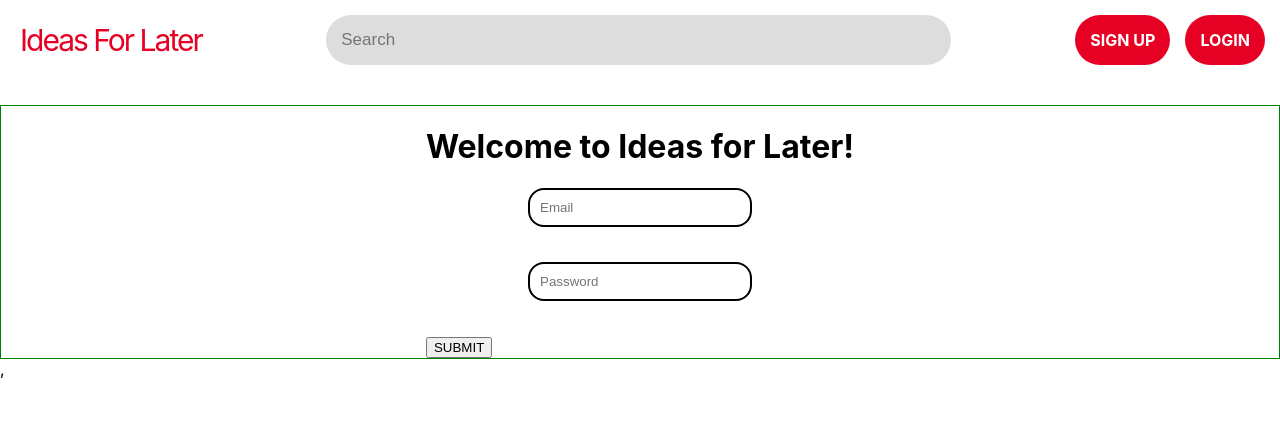
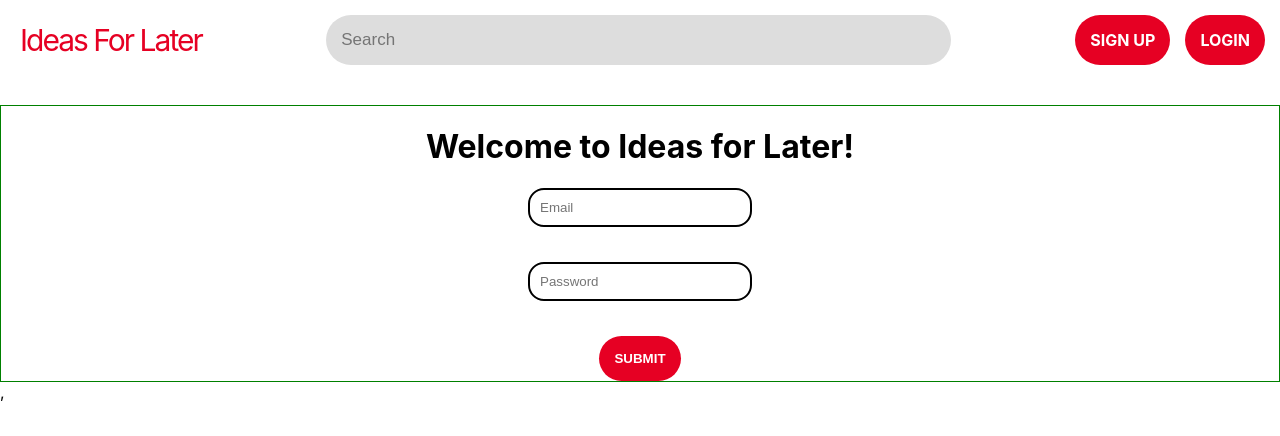
Before and after one commit to sblum55/ideas-for-later-front, a React (Create React App) app: page /login in a window 1280 px wide. Shown: the top 436 px of the page. Built offline with nearby package versions, Linux system fonts and the light colour scheme; no server answers.

Commit message:
fixed styling on login form

```diff
--- a/src/App.css
+++ b/src/App.css
@@ -198,6 +198,21 @@ body {
   border-radius: 16px;
 }
 
+.loginFormBtnArea {
+  display: flex;
+  justify-content: center;
+  align-items: center;
+}
+
+.submitLoginBtn {
+  background-color: #e60023;
+  border: none;
+  border-radius: 25px;
+  padding: 15px;
+  cursor: pointer;
+  color: white;
+  font-weight: bold;
+}
 
 .signUpContainer {
   display: flex;
--- a/src/pages/Login.js
+++ b/src/pages/Login.js
@@ -34,7 +34,7 @@ const Login = () => {
                     <div className = 'passwordArea'>
                         <input className = 'loginInput' placeholder = 'Password' type = 'password' id = 'new-password' value = {password} onChange = {(e) => {setPassword(e.target.value)}} />
                     </div>
-                    <div className = 'signUpBtnArea'>
+                    <div className = 'loginFormBtnArea'>
                         <input className = 'submitLoginBtn' type = 'submit' value = 'SUBMIT' />
                     </div>
                 </form>
```
